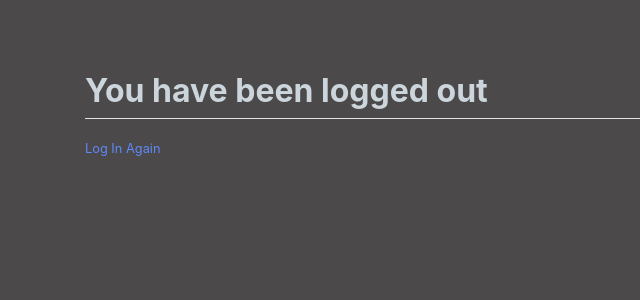
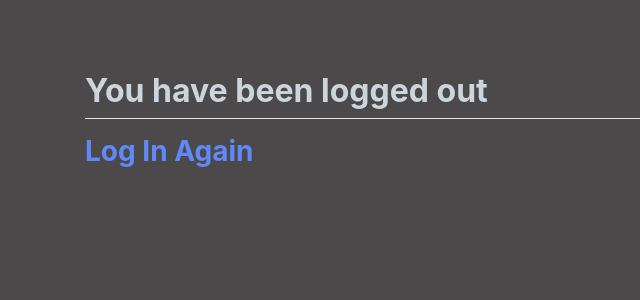
Before and after one commit to ze-mo/Currency-Converter, a Django app: page /logout/ in a window 1280 px wide. Shown: the part 56-356 px from the top of the page, without its empty margins (0-640 px from the left). Run offline with Django 3.2, Linux system fonts and the light colour scheme; parts of the project's set-up code (start-up, migrations or seed data) failed here and were passed over; some libraries are stand-ins or nearby versions.

Commit message:
Added class to h3 tag

```diff
--- a/django_project/users/templates/users/logout.html
+++ b/django_project/users/templates/users/logout.html
@@ -2,8 +2,8 @@
 {% block content %}
     <h2>You have been logged out</h2>
     <div class="border-top pt-3">
-        <small class="text-muted">
+        <h3 class="text-light">
             <a href="{% url 'login' %}">Log In Again</a>
-        </small>
+        </h3>
     </div>
 {% endblock content %}
```
